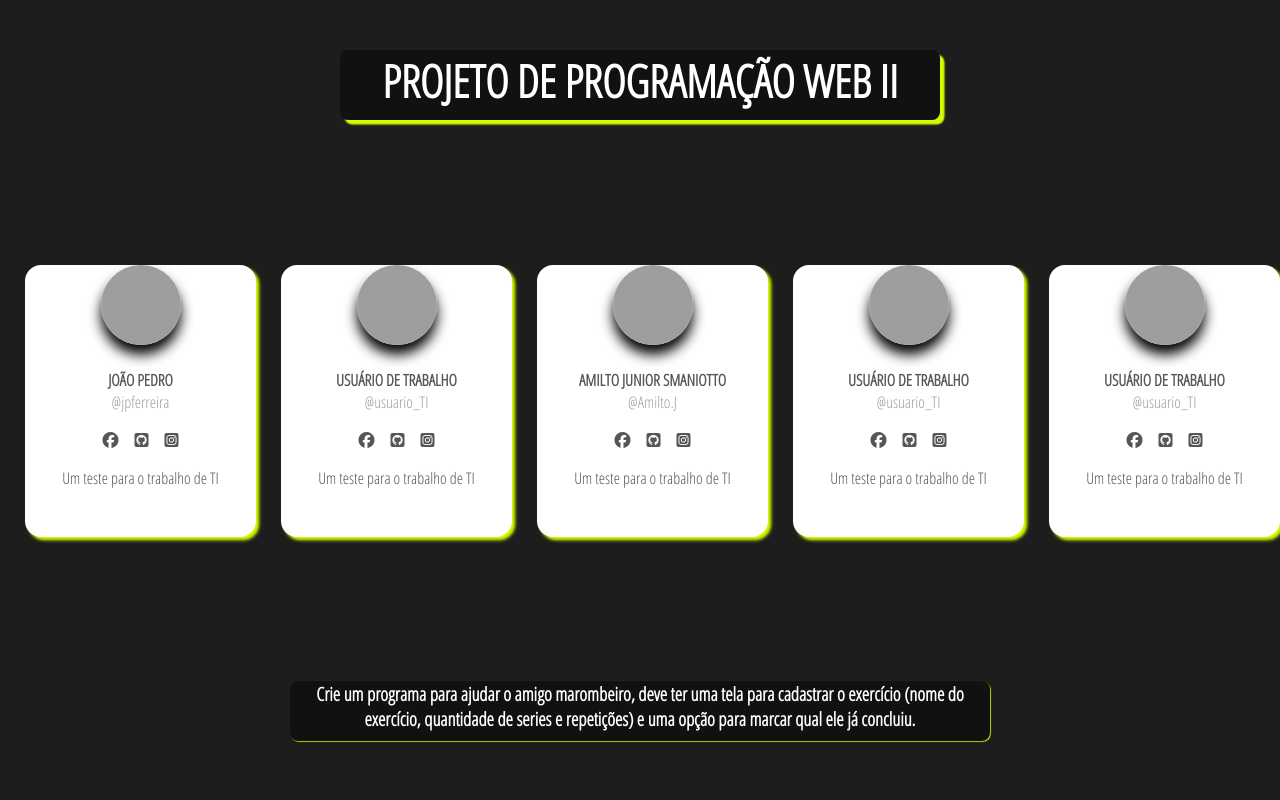
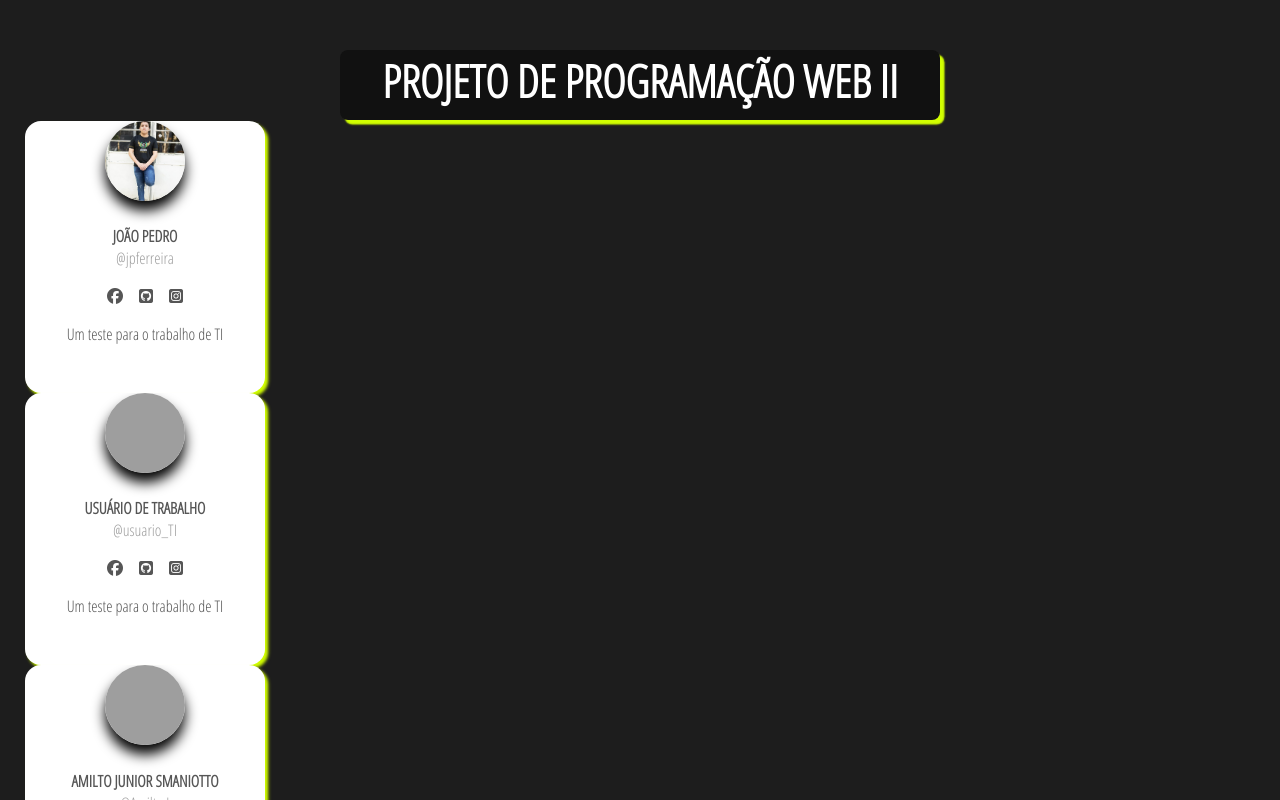
Before and after one commit to WilliamSchreiner/Prova_WebII, a React (Create React App) app in the folder prova_trab1/: page / in a window 1280 px wide. Shown: the top 800 px of the page. Built offline with nearby package versions, Linux system fonts and the light colour scheme; grey boxes are pictures that could not be loaded.

Commit message:
atividade 1 class

```diff
--- a/prova_trab1/src/App.js
+++ b/prova_trab1/src/App.js
@@ -1,142 +1,142 @@
-
+import logo from './joao.jpeg'
 import './App.css';
 
 function App() {
   return (
 
-  <div class='app'>
-    <div class="title-container">
-        <h2 class="text-exp">Projeto de Programação Web II</h2>
+  <div className='app'>
+    <div className="title-container">
+        <h2 className="text-exp">Projeto de Programação Web II</h2>
     </div>
-    <section class="card-container">
-    <div class="container">
-        <div class="user-image">
+    <section classNameName="card-container">
+    <div className="container">
+        <div className="user-image">
+            <img src={logo}
+                alt="ninja_user"/>
+        </div>
+        <div className="content">
+            <h3 className="name">João Pedro</h3>
+            <p className="username">@jpferreira</p>
+
+            <div className="links">
+                <a className="facebook" href="https://www.facebook.com/joaopedro.marques.792197" target="_blank" title="GFG_facebook">
+                    <i className="fab fa-facebook"></i>
+                </a>
+                <a className="git" href="https://github.com/Ferreira2912" title="TIuser_github" target="_blank">
+                    <i className="fab fa-github-square"></i>
+                </a>
+                <a className="insta" href="https://www.instagram.com/joao_pedromf29" target="_blank" title="GFG_instagram">
+                    <i className="fab fa-instagram-square"></i>
+                </a>
+            </div>
+
+                <p className="details"> Um teste para o trabalho de TI</p>
+
+        </div>
+    </div>
+    <div className="container">
+        <div className="user-image">
             <img src="https://img.freepik.com/premium-vector/ninja-samurai-warrior-drawing-art-sketch_655523-19.jpg?w=2000"
                 alt="ninja_user"/>
         </div>
-        <div class="content">
-            <h3 class="name">João Pedro</h3>
-            <p class="username">@jpferreira</p>
+        <div className="content">
+            <h3 className="name">Usuário de Trabalho</h3>
+            <p className="username">@usuario_TI</p>
 
-            <div class="links">
-                <a class="facebook" href="https://www.facebook.com/" target="_blank" title="GFG_facebook">
-                    <i class="fab fa-facebook"></i>
+            <div className="links">
+                <a className="facebook" href="https://www.facebook.com/" target="_blank" title="GFG_facebook">
+                    <i className="fab fa-facebook"></i>
                 </a>
-                <a class="git" href="https://github.com/Ferreira2912" title="TIuser_github" target="_blank">
-                    <i class="fab fa-github-square"></i>
+                <a className="git" href="https://github.com/Ferreira2912" title="TIuser_github" target="_blank">
+                    <i className="fab fa-github-square"></i>
                 </a>
-                <a class="insta" href="https://www.instagram.com/joao_pedromf29" target="_blank" title="GFG_instagram">
-                    <i class="fab fa-instagram-square"></i>
+                <a className="insta" href="https://www.instagram.com/" target="_blank" title="GFG_instagram">
+                    <i className="fab fa-instagram-square"></i>
                 </a>
             </div>
 
-                <p class="details"> Um teste para o trabalho de TI</p>
+                <p className="details"> Um teste para o trabalho de TI</p>
 
         </div>
     </div>
-    <div class="container">
-        <div class="user-image">
+    <div className="container">
+        <div className="user-image">
             <img src="https://img.freepik.com/premium-vector/ninja-samurai-warrior-drawing-art-sketch_655523-19.jpg?w=2000"
                 alt="ninja_user"/>
         </div>
-        <div class="content">
-            <h3 class="name">Usuário de Trabalho</h3>
-            <p class="username">@usuario_TI</p>
+        <div className="content">
+            <h3 className="name">Amilto Junior Smaniotto</h3>
+            <p className="username">@Amilto.J</p>
 
-            <div class="links">
-                <a class="facebook" href="https://www.facebook.com/" target="_blank" title="GFG_facebook">
-                    <i class="fab fa-facebook"></i>
+            <div className="links">
+                <a className="facebook" href="https://www.facebook.com/amiltojunior.smaniotto.3" target="_blank" title="GFG_facebook">
+                    <i className="fab fa-facebook"></i>
                 </a>
-                <a class="git" href="https://github.com/Ferreira2912" title="TIuser_github" target="_blank">
-                    <i class="fab fa-github-square"></i>
+                <a className="git" href="https://github.com/AmiltoJ" title="TIuser_github" target="_blank">
+                    <i className="fab fa-github-square"></i>
                 </a>
-                <a class="insta" href="https://www.instagram.com/" target="_blank" title="GFG_instagram">
-                    <i class="fab fa-instagram-square"></i>
+                <a className="insta" href="https://www.instagram.com/amilto._.exe" target="_blank" title="GFG_instagram">
+                    <i className="fab fa-instagram-square"></i>
                 </a>
             </div>
 
-                <p class="details"> Um teste para o trabalho de TI</p>
+                <p className="details"> Um teste para o trabalho de TI</p>
 
         </div>
     </div>
-    <div class="container">
-        <div class="user-image">
+    <div className="container">
+        <div className="user-image">
             <img src="https://img.freepik.com/premium-vector/ninja-samurai-warrior-drawing-art-sketch_655523-19.jpg?w=2000"
                 alt="ninja_user"/>
         </div>
-        <div class="content">
-            <h3 class="name">Amilto Junior Smaniotto</h3>
-            <p class="username">@Amilto.J</p>
+        <div className="content">
+            <h3 className="name">Usuário de Trabalho</h3>
+            <p className="username">@usuario_TI</p>
 
-            <div class="links">
-                <a class="facebook" href="https://www.facebook.com/amiltojunior.smaniotto.3" target="_blank" title="GFG_facebook">
-                    <i class="fab fa-facebook"></i>
+            <div className="links">
+                <a className="facebook" href="https://www.facebook.com/" target="_blank" title="GFG_facebook">
+                    <i className="fab fa-facebook"></i>
                 </a>
-                <a class="git" href="https://github.com/AmiltoJ" title="TIuser_github" target="_blank">
-                    <i class="fab fa-github-square"></i>
+                <a className="git" href="https://github.com/Ferreira2912" title="TIuser_github" target="_blank">
+                    <i className="fab fa-github-square"></i>
                 </a>
-                <a class="insta" href="https://www.instagram.com/amilto._.exe" target="_blank" title="GFG_instagram">
-                    <i class="fab fa-instagram-square"></i>
+                <a className="insta" href="https://www.instagram.com/" target="_blank" title="GFG_instagram">
+                    <i className="fab fa-instagram-square"></i>
                 </a>
             </div>
 
-                <p class="details"> Um teste para o trabalho de TI</p>
+                <p className="details"> Um teste para o trabalho de TI</p>
 
         </div>
     </div>
-    <div class="container">
-        <div class="user-image">
+    <div className="container">
+        <div className="user-image">
             <img src="https://img.freepik.com/premium-vector/ninja-samurai-warrior-drawing-art-sketch_655523-19.jpg?w=2000"
                 alt="ninja_user"/>
         </div>
-        <div class="content">
-            <h3 class="name">Usuário de Trabalho</h3>
-            <p class="username">@usuario_TI</p>
+        <div className="content">
+            <h3 className="name">Usuário de Trabalho</h3>
+            <p className="username">@usuario_TI</p>
 
-            <div class="links">
-                <a class="facebook" href="https://www.facebook.com/" target="_blank" title="GFG_facebook">
-                    <i class="fab fa-facebook"></i>
+            <div className="links">
+                <a className="facebook" href="https://www.facebook.com/" target="_blank" title="GFG_facebook">
+                    <i className="fab fa-facebook"></i>
                 </a>
-                <a class="git" href="https://github.com/Ferreira2912" title="TIuser_github" target="_blank">
-                    <i class="fab fa-github-square"></i>
+                <a className="git" href="https://github.com/Ferreira2912" title="TIuser_github" target="_blank">
+                    <i className="fab fa-github-square"></i>
                 </a>
-                <a class="insta" href="https://www.instagram.com/" target="_blank" title="GFG_instagram">
-                    <i class="fab fa-instagram-square"></i>
+                <a className="insta" href="https://www.instagram.com/" target="_blank" title="GFG_instagram">
+                    <i className="fab fa-instagram-square"></i>
                 </a>
             </div>
 
-                <p class="details"> Um teste para o trabalho de TI</p>
-
-        </div>
-    </div>
-    <div class="container">
-        <div class="user-image">
-            <img src="https://img.freepik.com/premium-vector/ninja-samurai-warrior-drawing-art-sketch_655523-19.jpg?w=2000"
-                alt="ninja_user"/>
-        </div>
-        <div class="content">
-            <h3 class="name">Usuário de Trabalho</h3>
-            <p class="username">@usuario_TI</p>
-
-            <div class="links">
-                <a class="facebook" href="https://www.facebook.com/" target="_blank" title="GFG_facebook">
-                    <i class="fab fa-facebook"></i>
-                </a>
-                <a class="git" href="https://github.com/Ferreira2912" title="TIuser_github" target="_blank">
-                    <i class="fab fa-github-square"></i>
-                </a>
-                <a class="insta" href="https://www.instagram.com/" target="_blank" title="GFG_instagram">
-                    <i class="fab fa-instagram-square"></i>
-                </a>
-            </div>
-
-                <p class="details"> Um teste para o trabalho de TI</p>
+                <p className="details"> Um teste para o trabalho de TI</p>
 
         </div>
     </div>
 </section>
-    <div class="text-container">
-        <h3 class="text-exp">Crie um programa para ajudar o amigo marombeiro,
+    <div className="text-container">
+        <h3 className="text-exp">Crie um programa para ajudar o amigo marombeiro,
             deve ter uma tela para cadastrar o exercício
             (nome do exercício, quantidade de series e repetições) e uma opção
             para marcar qual ele já concluiu.</h3>
```
Also changed, not shown: prova_trab1/src/App.css (line endings or trailing spaces), prova_trab1/src/joao.jpeg (added).
